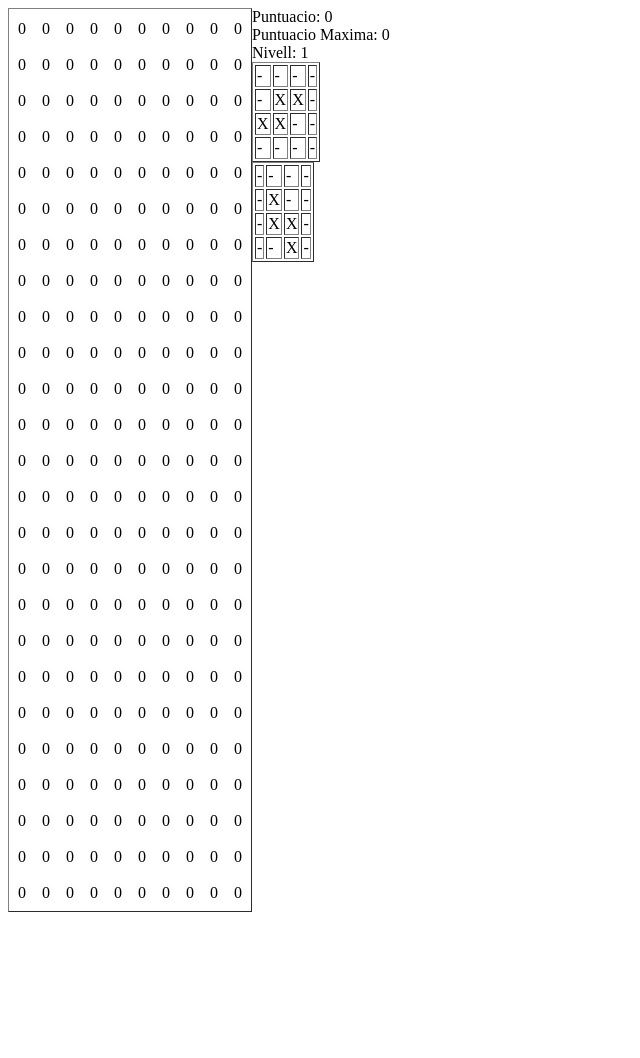
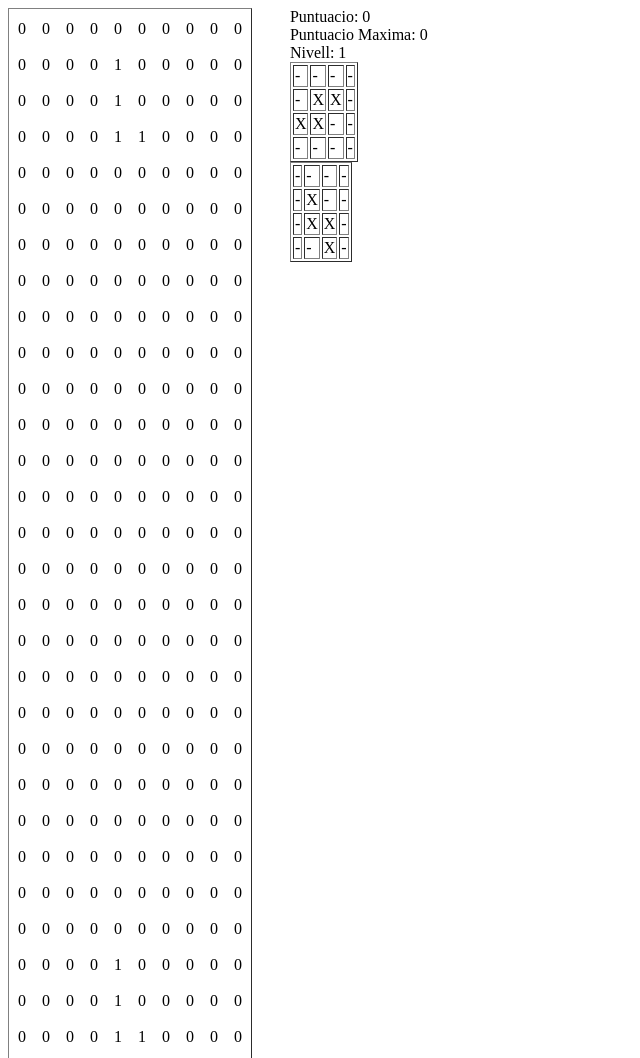
Before and after one commit to jcampos4/Tetris, a plain HTML site: page index.html in a window 1280 px wide. Shown: the top 1058 px of the page, without its empty margins (0-640 px from the left). Before the commit the page ends 912 px from the top, so only its background shows below. Drawn offline with nearby package versions, Linux system fonts and the light colour scheme.

Commit message:
punto 3 a medias

```diff
--- a/CSS/style.css
+++ b/CSS/style.css
@@ -1,6 +1,7 @@
 #tablero{
     height: 20px;
     float: left;
+    margin-right: 3%;
 }
 #tablero td{
     border:0;
--- a/js/audio.js
+++ b/js/audio.js
@@ -1 +1 @@
-var x = document.getElementById("myAudio").autoplay;
+// var x = document.getElementById("myAudio").autoplay;
--- a/js/codi.js
+++ b/js/codi.js
@@ -29,23 +29,48 @@ var tetris = {
                 ],
                 puntuacioJugador:0,
                 puntuacioMaximaAconseguida:0,
-                pecaVigent:0,
-                seguentPeca:0,
-                contadorPeca: new Array(),
+                pecaVigent: new Array(),
+                seguentPeca: new Array(),
+                contadorPeca: 0,
                 intervalTemps:0,
                 nivell:1,
                 //iniciar juego
                 inicialitzarJoc: function(){
-
-
+                    var piezaAlea = GeneraPecaAleatoria();
+                    pecaVigent = new Peca(piezaAlea[0],piezaAlea[1],1,3);
+                    piezaAlea = GeneraPecaAleatoria();
+                    setInterval(function(){tetris.movimentAutomatic(pecaVigent)},2000);
+                    seguentPeca = new Peca(piezaAlea[0], piezaAlea[1], 1, 3);
+                    this.pintarPiezaTablero(pecaVigent)
                 },
                 // siguiente pieza en salir de forma aleatoria
                 seguentpeca: function(){
                     GeneraPecaAleatoria();
                 },
                 //movimiento automatico del juego
-                movimentAutomatic: function(){
+                movimentAutomatic: function(pecaVigent){
+                    //pecaVigent.moureAvall()
+                    pecaVigent.posX = pecaVigent.posX
+                    pecaVigent.posX++;
+                    // console.log(pecaVigent)
+                    crearTauler(tetris.espaiJoc);
+                   // this.pintarPiezaTablero(pecaVigent)
 
+
+                },
+                pintarPiezaTablero: function(){
+                    console.log(pecaVigent)
+                    for(var i = 0; i < pecaVigent.forma.length; i++ ){
+
+                        for(var j = 0 ;j < pecaVigent.forma[i].length;j++ ){
+                            if(pecaVigent.forma[i][j]==1){
+                                this.espaiJoc[pecaVigent.posX+i][pecaVigent.posY+j] = 1;
+
+                            }
+
+                        }
+                    }
+                    console.log(this.espaiJoc);
                 }
 }
 var Peca = function(forma,color,posX,posY){
@@ -57,7 +82,7 @@ var Peca = function(forma,color,posX,posY){
 }
 Peca.prototype.moureEsquerra = function(){
     if(this.posX>0 && this.posX<14){
-        this.posX--;
+        this.posY--;
         return true;
     }else{
         return false;
@@ -66,7 +91,7 @@ Peca.prototype.moureEsquerra = function(){
 
 Peca.prototype.moureDreta = function(){
     if(this.posX>0 && this.posX<14){
-        this.posX++;
+        this.posY++;
         return true;
     }else{
         return false;
@@ -74,7 +99,9 @@ Peca.prototype.moureDreta = function(){
 };
 
 Peca.prototype.moureAvall = function(posY){
-        this.posY--;
+    while(posY>0){
+        this.posY++;
+    }
         // console.log(posY);
 
 };
@@ -129,7 +156,7 @@ function GeneraPecaAleatoria(){
   return peces[numeroAleatori];
 }
 function crearTauler(espaiJoc){
-    console.log(espaiJoc);
+    //console.log(espaiJoc);
     for(var i = 0; i < espaiJoc.length; i++){
         $("#tablero").append("<tr>");
         for(var j = 0; j <espaiJoc[i].length; j++){
@@ -139,6 +166,22 @@ function crearTauler(espaiJoc){
         $("#tablero").append("</tr>");
     }
     return espaiJoc;
+
+}
+
+function insertarpeca(peca){
+    console.log(peca.forma.length);
+
+    for(var i = 0; i < peca.forma.length; i++ ){
+        for(var j = 0 ;j < peca.forma[i].length;j++ ){
+            if(peca.forma[i][j]==1){
+                this.espaiJoc[peca.posX+i][peca.posY+j] = 1
+                console.log(this.espaiJoc);
+
+            }
+
+        }
+    }
 
 }
 
@@ -159,11 +202,10 @@ function nivell(puntuacioMaximaAconseguida){
 
 $(document).ready(function(){
 
-    crearTauler(tetris.espaiJoc);
     puntuacio(tetris.puntuacioJugador);
     puntMax(tetris.puntuacioMaximaAconseguida);
     nivell(tetris.nivell);
-//setInterval(movimentAutomatic(),100);
+    //setInterval(movimentAutomatic(),100);
     var pa = GeneraPecaAleatoria();
     var p = new Peca(pa[0],pa[1]);
     //document.write(p.pintar());
@@ -174,10 +216,11 @@ $(document).ready(function(){
     p.rotarAntihorari();
     document.getElementById("giradaAntihora").innerHTML = p.pintar();
 
-    peca = new Peca(GeneraPecaAleatoria()[0],GeneraPecaAleatoria()[1],5,25)
-    console.log(peca);
-    peca.moureAvall();
+    // peca = new Peca(GeneraPecaAleatoria()[0],GeneraPecaAleatoria()[1],5,25)
+    //console.log(peca);
+    // peca.moureAvall();
 
-
+    tetris.inicialitzarJoc();
+    //crearTauler(tetris.espaiJoc);
 
 });
```
Also changed, not shown: index.html (+3 -3 lines).
